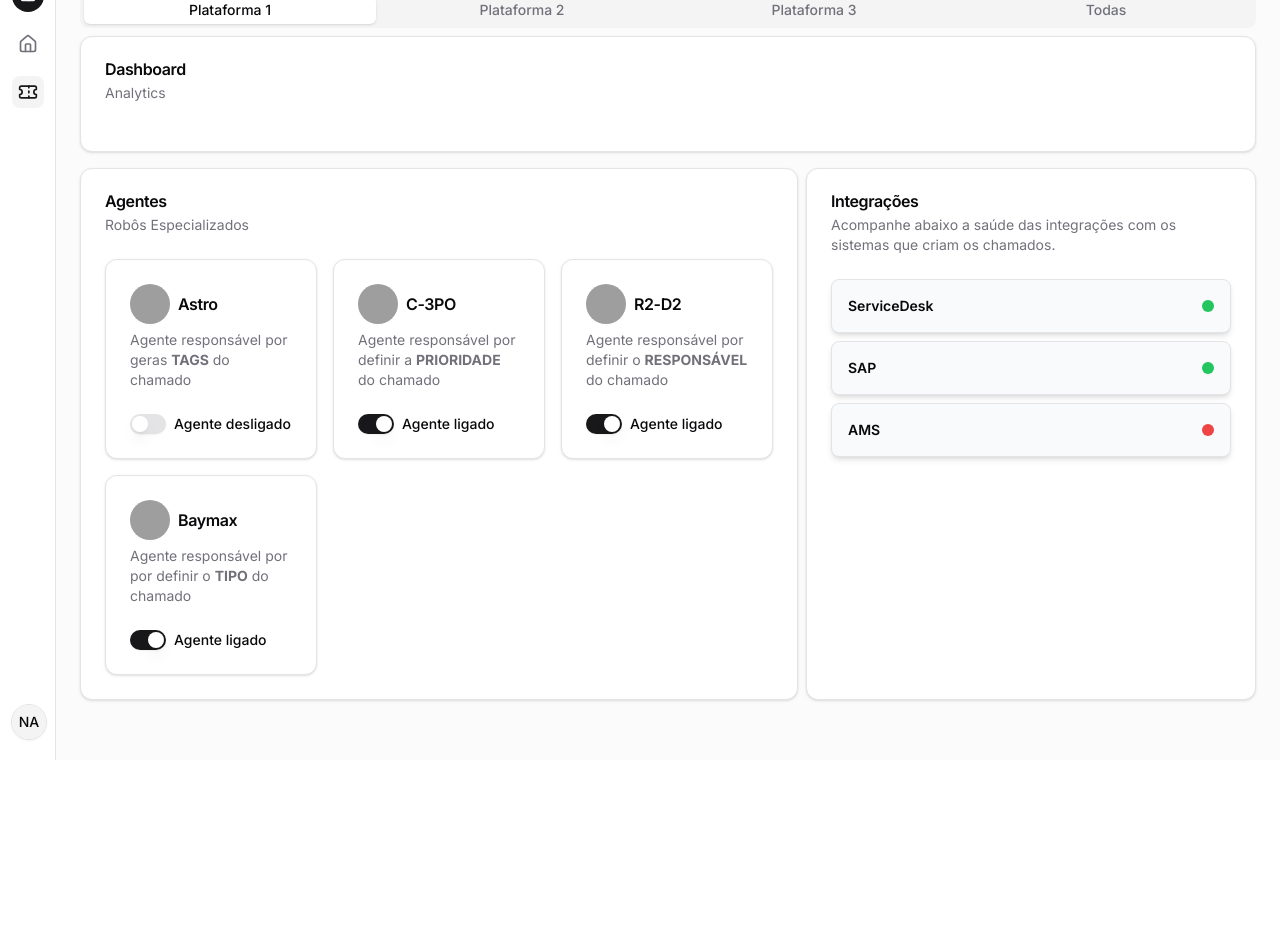
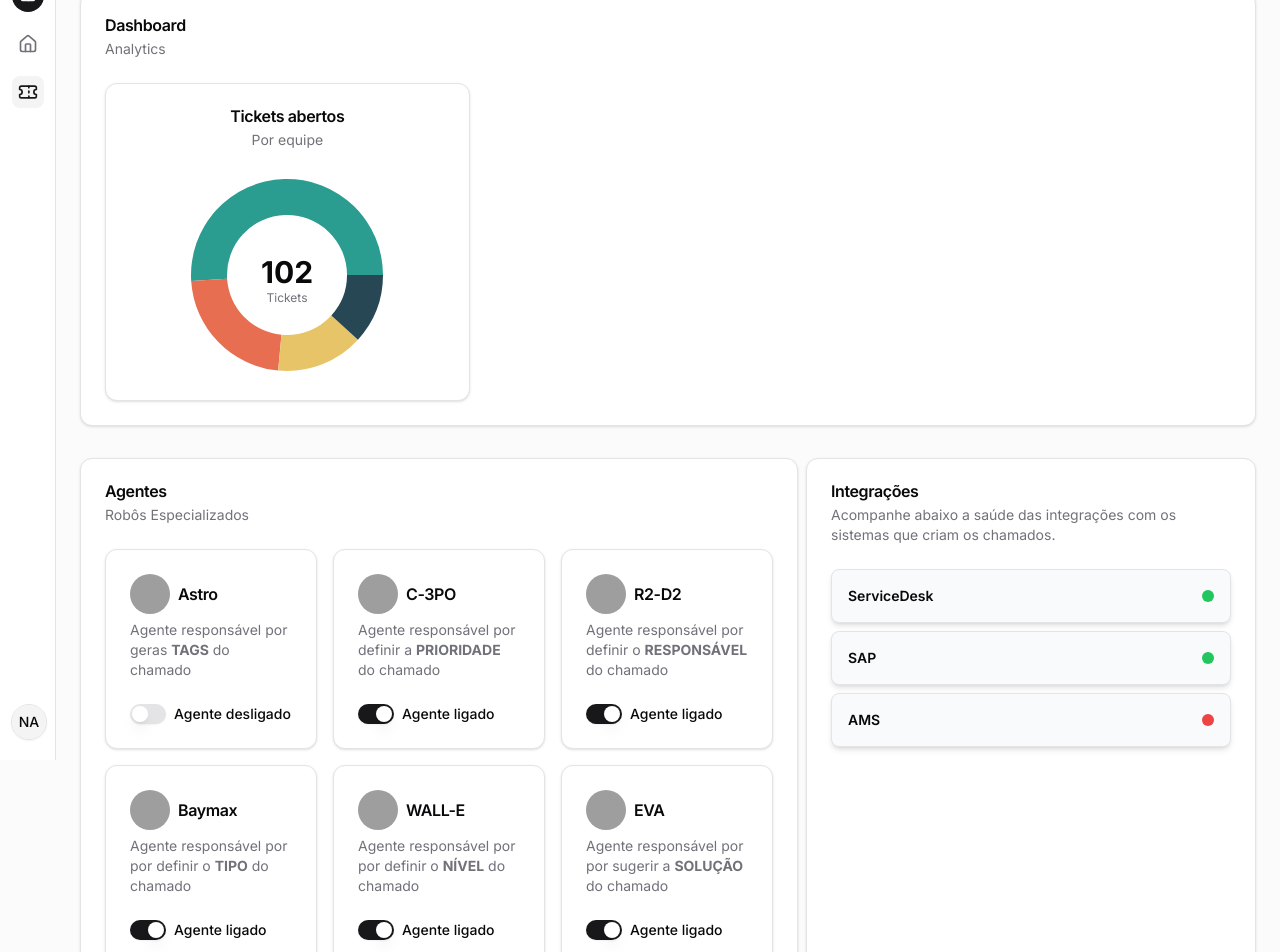
Before and after one commit to FIAP-grupo6/teksolvers-client, a React (Vite) app: page / in a window 1280 px wide. Shown: the part 40-992 px from the top of the page. Before the commit the page ends 800 px from the top, so only its background shows below. Built offline with nearby package versions, Linux system fonts and the light colour scheme; grey boxes are pictures that could not be loaded.

Commit message:
feat: dashboard graphs

```diff
--- a/src/routeTree.gen.ts
+++ b/src/routeTree.gen.ts
@@ -23,9 +23,6 @@ const PrivateTicketAbertoConsultorLazyImport = createFileRoute(
 )()
 const PrivateTicketAbertoClienteLazyImport = createFileRoute(
   '/_private/ticket-aberto-cliente',
-)()
-const PrivateOpenedTicketLazyImport = createFileRoute(
-  '/_private/opened-ticket',
 )()
 const PrivateMeusChamadosLazyImport = createFileRoute(
   '/_private/meus-chamados',
@@ -63,13 +60,6 @@ const PrivateTicketAbertoClienteLazyRoute =
     import('./routes/_private/ticket-aberto-cliente.lazy').then((d) => d.Route),
   )
 
-const PrivateOpenedTicketLazyRoute = PrivateOpenedTicketLazyImport.update({
-  path: '/opened-ticket',
-  getParentRoute: () => PrivateRoute,
-} as any).lazy(() =>
-  import('./routes/_private/opened-ticket.lazy').then((d) => d.Route),
-)
-
 const PrivateMeusChamadosLazyRoute = PrivateMeusChamadosLazyImport.update({
   path: '/meus-chamados',
   getParentRoute: () => PrivateRoute,
@@ -93,13 +83,6 @@ declare module '@tanstack/react-router' {
       path: '/meus-chamados'
       fullPath: '/meus-chamados'
       preLoaderRoute: typeof PrivateMeusChamadosLazyImport
-      parentRoute: typeof PrivateImport
-    }
-    '/_private/opened-ticket': {
-      id: '/_private/opened-ticket'
-      path: '/opened-ticket'
-      fullPath: '/opened-ticket'
-      preLoaderRoute: typeof PrivateOpenedTicketLazyImport
       parentRoute: typeof PrivateImport
     }
     '/_private/ticket-aberto-cliente': {
@@ -131,7 +114,6 @@ declare module '@tanstack/react-router' {
 export const routeTree = rootRoute.addChildren({
   PrivateRoute: PrivateRoute.addChildren({
     PrivateMeusChamadosLazyRoute,
-    PrivateOpenedTicketLazyRoute,
     PrivateTicketAbertoClienteLazyRoute,
     PrivateTicketAbertoConsultorLazyRoute,
     PrivateIndexLazyRoute,
@@ -153,7 +135,6 @@ export const routeTree = rootRoute.addChildren({
       "filePath": "_private.jsx",
       "children": [
         "/_private/meus-chamados",
-        "/_private/opened-ticket",
         "/_private/ticket-aberto-cliente",
         "/_private/ticket-aberto-consultor",
         "/_private/"
@@ -161,10 +142,6 @@ export const routeTree = rootRoute.addChildren({
     },
     "/_private/meus-chamados": {
       "filePath": "_private/meus-chamados.lazy.jsx",
-      "parent": "/_private"
-    },
-    "/_private/opened-ticket": {
-      "filePath": "_private/opened-ticket.lazy.jsx",
       "parent": "/_private"
     },
     "/_private/ticket-aberto-cliente": {
--- a/src/routes/_private/index.lazy.jsx
+++ b/src/routes/_private/index.lazy.jsx
@@ -1,26 +1,64 @@
 import { Avatar, AvatarFallback, AvatarImage } from "@/components/ui/avatar";
-import { Button } from "@/components/ui/button";
 import {
   Card,
   CardContent,
   CardDescription,
-  CardFooter,
   CardHeader,
   CardTitle,
 } from "@/components/ui/card";
-import { Input } from "@/components/ui/input";
 import { Label } from "@/components/ui/label";
 import { Switch } from "@/components/ui/switch";
-import { Tabs, TabsContent, TabsList, TabsTrigger } from "@/components/ui/tabs";
 import { Tooltip, TooltipContent, TooltipTrigger } from "@/components/ui/tooltip";
 import { createLazyFileRoute } from "@tanstack/react-router";
+import { useMemo, useState } from "react";
 import { Helmet } from "react-helmet";
+import { Pie, PieChart, Label as PieLabel } from "recharts"
+import {
+  ChartContainer,
+  ChartTooltip,
+  ChartTooltipContent,
+} from "@/components/ui/chart"
 
 export const Route = createLazyFileRoute("/_private/")({
   component: Dashboard,
 });
 
+const chartData = [
+  { time: "Suporte", chamados: 52, fill: "var(--color-suporte)" },
+  { time: "Tributário", chamados: 23, fill: "var(--color-tributario)" },
+  { time: "Comercial", chamados: 15, fill: "var(--color-comercial)" },
+  { time: "Legado", chamados: 12, fill: "var(--color-legado)" },
+]
+const chartConfig = {
+  suporte: {
+    label: "Suporte",
+    color: "hsl(var(--chart-2))",
+  },
+  tributario: {
+    label: "Tributário",
+    color: "hsl(var(--chart-1))",
+  },
+  comercial: {
+    label: "Comercial",
+    color: "hsl(var(--chart-4))",
+  },
+  legado: {
+    label: "Legado",
+    color: "hsl(var(--chart-3))",
+  },
+}
+
 function Dashboard() {
+  const [isSwitchChecked, setIsSwitchChecked] = useState(false);
+
+  function handleSwitchChange() {
+    setIsSwitchChecked(!isSwitchChecked);
+  }
+
+  const totalChamados = useMemo(() => {
+    return chartData.reduce((acc, curr) => acc + curr.chamados, 0)
+  }, [])
+
   return (
     <>
       <Helmet>
@@ -28,14 +66,6 @@ function Dashboard() {
       </Helmet>
 
       <main className="grid flex-1 max-w-8xl m-0 items-start gap-4 p-4 sm:px-6 sm:py-0 md:gap-8">
-        <Tabs defaultValue="p1" className="w-full">
-          <TabsList className="grid w-full grid-cols-4">
-            <TabsTrigger value="p1">Plataforma 1</TabsTrigger>
-            <TabsTrigger value="p2">Plataforma 2</TabsTrigger>
-            <TabsTrigger value="p3">Plataforma 3</TabsTrigger>
-            <TabsTrigger value="todas">Todas</TabsTrigger>
-          </TabsList>
-          <TabsContent value="p1" className="space-y-4">
         <Card>
           <CardHeader>
             <CardTitle>Dashboard</CardTitle>
@@ -43,8 +73,63 @@ function Dashboard() {
               Analytics
             </CardDescription>
           </CardHeader>
-              <CardContent className="space-y-2">
-
+          <CardContent className="grid w-full grid-cols-3 gap-4">
+            <Card className="flex flex-col">
+              <CardHeader className="items-center pb-0">
+                <CardTitle>Tickets abertos</CardTitle>
+                <CardDescription>Por equipe</CardDescription>
+              </CardHeader>
+              <CardContent className="flex-1 pb-0">
+                <ChartContainer
+                  config={chartConfig}
+                  className="mx-auto aspect-square max-h-[250px]"
+                >
+                  <PieChart>
+                    <ChartTooltip
+                      cursor={false}
+                      content={<ChartTooltipContent hideLabel />}
+                    />
+                    <Pie
+                      data={chartData}
+                      dataKey="chamados"
+                      nameKey="time"
+                      innerRadius={60}
+                      strokeWidth={5}
+                    >
+                      <PieLabel
+                        content={({ viewBox }) => {
+                          if (viewBox && "cx" in viewBox && "cy" in viewBox) {
+                            return (
+                              <text
+                                x={viewBox.cx}
+                                y={viewBox.cy}
+                                textAnchor="middle"
+                                dominantBaseline="middle"
+                              >
+                                <tspan
+                                  x={viewBox.cx}
+                                  y={viewBox.cy}
+                                  className="fill-foreground text-3xl font-bold"
+                                >
+                                  {totalChamados.toLocaleString()}
+                                </tspan>
+                                <tspan
+                                  x={viewBox.cx}
+                                  y={(viewBox.cy || 0) + 24}
+                                  className="fill-muted-foreground"
+                                >
+                                  Tickets
+                                </tspan>
+                              </text>
+                            )
+                          }
+                        }}
+                      />
+                    </Pie>
+                  </PieChart>
+                </ChartContainer>
+              </CardContent>
+            </Card>
           </CardContent>
         </Card>
 
@@ -72,8 +157,8 @@ function Dashboard() {
                 </CardHeader>
                 <CardContent>
                   <div className="flex items-center space-x-2">
-                        <Switch id="astro" />
-                        <Label htmlFor="astro">Agente desligado</Label>
+                    <Switch id="astro" onClick={handleSwitchChange} checked={isSwitchChecked} />
+                    <Label htmlFor="astro">{isSwitchChecked ? 'Agente ligado' : 'Agente desligado'}</Label>
                   </div>
                 </CardContent>
               </Card>
@@ -93,7 +178,7 @@ function Dashboard() {
                 <CardContent>
                   <div className="flex items-center space-x-2">
                     <Switch id="c3po" checked />
-                        <Label htmlFor="astro">Agente ligado</Label>
+                    <Label htmlFor="c3po">Agente ligado</Label>
                   </div>
                 </CardContent>
               </Card>
@@ -101,7 +186,7 @@ function Dashboard() {
                 <CardHeader>
                   <div className="flex items-center">
                     <Avatar className="mr-2">
-                          <AvatarImage src="https://api.dicebear.com/9.x/bottts/svg?seed=Samantha" alt="@robot" className="bg-slate-50" />
+                      <AvatarImage src="https://api.dicebear.com/9.x/bottts-neutral/svg?seed=Spooky&flip=true&backgroundColor=3949ab,d1d4f9&backgroundType=solid,gradientLinear&backgroundRotation=360,-360,-330,-320&eyes=sensor&mouth=diagram" alt="@robot" className="bg-slate-50" />
                       <AvatarFallback>UN</AvatarFallback>
                     </Avatar>
                     <CardTitle>R2-D2</CardTitle>
@@ -113,7 +198,7 @@ function Dashboard() {
                 <CardContent>
                   <div className="flex items-center space-x-2">
                     <Switch id="r2d2" checked />
-                        <Label htmlFor="astro">Agente ligado</Label>
+                    <Label htmlFor="r2d2">Agente ligado</Label>
                   </div>
                 </CardContent>
               </Card>
@@ -132,8 +217,48 @@ function Dashboard() {
                 </CardHeader>
                 <CardContent>
                   <div className="flex items-center space-x-2">
-                        <Switch id="astro" checked />
-                        <Label htmlFor="astro">Agente ligado</Label>
+                    <Switch id="baymax" checked />
+                    <Label htmlFor="baymax">Agente ligado</Label>
+                  </div>
+                </CardContent>
+              </Card>
+              <Card>
+                <CardHeader>
+                  <div className="flex items-center">
+                    <Avatar className="mr-2">
+                      <AvatarImage src="https://api.dicebear.com/9.x/bottts-neutral/svg?seed=Harley" alt="@robot" className="bg-slate-50" />
+                      <AvatarFallback>UN</AvatarFallback>
+                    </Avatar>
+                    <CardTitle>WALL-E</CardTitle>
+                  </div>
+                  <CardDescription>
+                    Agente responsável por por definir o <strong>NÍVEL</strong> do chamado
+                  </CardDescription>
+                </CardHeader>
+                <CardContent>
+                  <div className="flex items-center space-x-2">
+                    <Switch id="wall-e" checked />
+                    <Label htmlFor="wall-e">Agente ligado</Label>
+                  </div>
+                </CardContent>
+              </Card>
+              <Card>
+                <CardHeader>
+                  <div className="flex items-center">
+                    <Avatar className="mr-2">
+                      <AvatarImage src="https://api.dicebear.com/9.x/bottts-neutral/svg?seed=Boots&eyes=eva&mouth=smile01" alt="@robot" className="bg-slate-50" />
+                      <AvatarFallback>UN</AvatarFallback>
+                    </Avatar>
+                    <CardTitle>EVA</CardTitle>
+                  </div>
+                  <CardDescription>
+                    Agente responsável por por sugerir a <strong>SOLUÇÃO</strong> do chamado
+                  </CardDescription>
+                </CardHeader>
+                <CardContent>
+                  <div className="flex items-center space-x-2">
+                    <Switch id="eva" checked />
+                    <Label htmlFor="eva">Agente ligado</Label>
                   </div>
                 </CardContent>
               </Card>
@@ -196,74 +321,6 @@ function Dashboard() {
             </CardContent>
           </Card>
         </div>
-          </TabsContent>
-
-          <TabsContent value="p2">
-            <Card>
-              <CardHeader>
-                <CardTitle>Plataforma 2</CardTitle>
-                <CardDescription>TekSolver | Dashboard</CardDescription>
-              </CardHeader>
-              <CardContent className="space-y-2">
-                <div className="space-y-1">
-                  <Label htmlFor="current">Current password</Label>
-                  <Input id="current" type="password" />
-                </div>
-                <div className="space-y-1">
-                  <Label htmlFor="new">New password</Label>
-                  <Input id="new" type="password" />
-                </div>
-              </CardContent>
-              <CardFooter>
-                <Button>Save password</Button>
-              </CardFooter>
-            </Card>
-          </TabsContent>
-
-          <TabsContent value="p3">
-            <Card>
-              <CardHeader>
-                <CardTitle>Plataforma 3</CardTitle>
-                <CardDescription>TekSolver | Dashboard</CardDescription>
-              </CardHeader>
-              <CardContent className="space-y-2">
-                <div className="space-y-1">
-                  <Label htmlFor="name">Name</Label>
-                  <Input id="name" defaultValue="Pedro Duarte" />
-                </div>
-                <div className="space-y-1">
-                  <Label htmlFor="username">Username</Label>
-                  <Input id="username" defaultValue="@peduarte" />
-                </div>
-              </CardContent>
-              <CardFooter>
-                <Button>Save changes</Button>
-              </CardFooter>
-            </Card>
-          </TabsContent>
-
-          <TabsContent value="todas">
-            <Card>
-              <CardHeader>
-                <CardTitle>Todas plataformas</CardTitle>
-                <CardDescription>TekSolver | Dashboard</CardDescription>
-              </CardHeader>
-              <CardContent className="space-y-2">
-                <div className="space-y-1">
-                  <Label htmlFor="current">Current password</Label>
-                  <Input id="current" type="password" />
-                </div>
-                <div className="space-y-1">
-                  <Label htmlFor="new">New password</Label>
-                  <Input id="new" type="password" />
-                </div>
-              </CardContent>
-              <CardFooter>
-                <Button>Save password</Button>
-              </CardFooter>
-            </Card>
-          </TabsContent>
-        </Tabs>
       </main>
     </>
   );
--- a/src/routes/_private/opened-ticket.lazy.jsx
+++ /dev/null
@@ -1,21 +0,0 @@
-import InputCardInfos from '@/components/opened-ticket/input-card-infos/index'
-import { createLazyFileRoute } from '@tanstack/react-router'
-import { Helmet } from 'react-helmet'
-
-export const Route = createLazyFileRoute('/_private/opened-ticket')({
-  component: OpenedTicket
-})
-
-function OpenedTicket() {
-  return (
-    <>
-      <Helmet>
-        <title>Ticket Infos</title>
-      </Helmet>
-
-      <main className="grid flex-1 items-start gap-4 p-4 sm:px-6 sm:py-0 md:gap-8">
-        <InputCardInfos />
-      </main>
-    </>
-  )
-}
```
Lines whose indentation alone changed are shown as unchanged.
